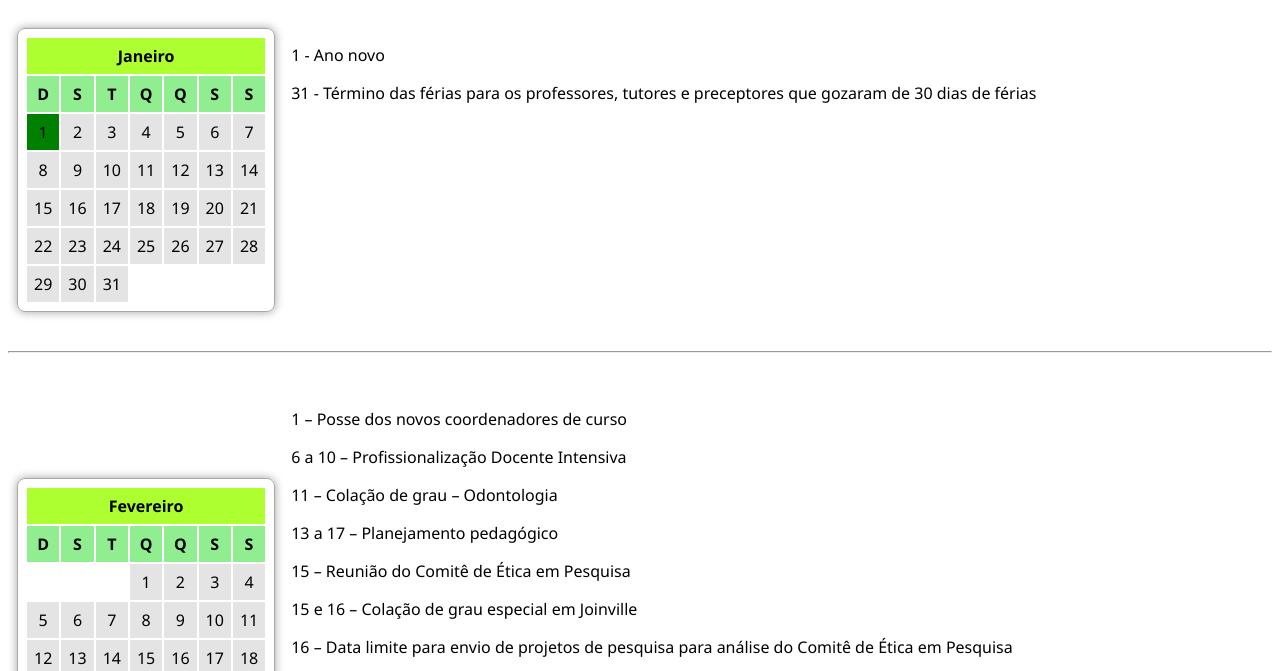
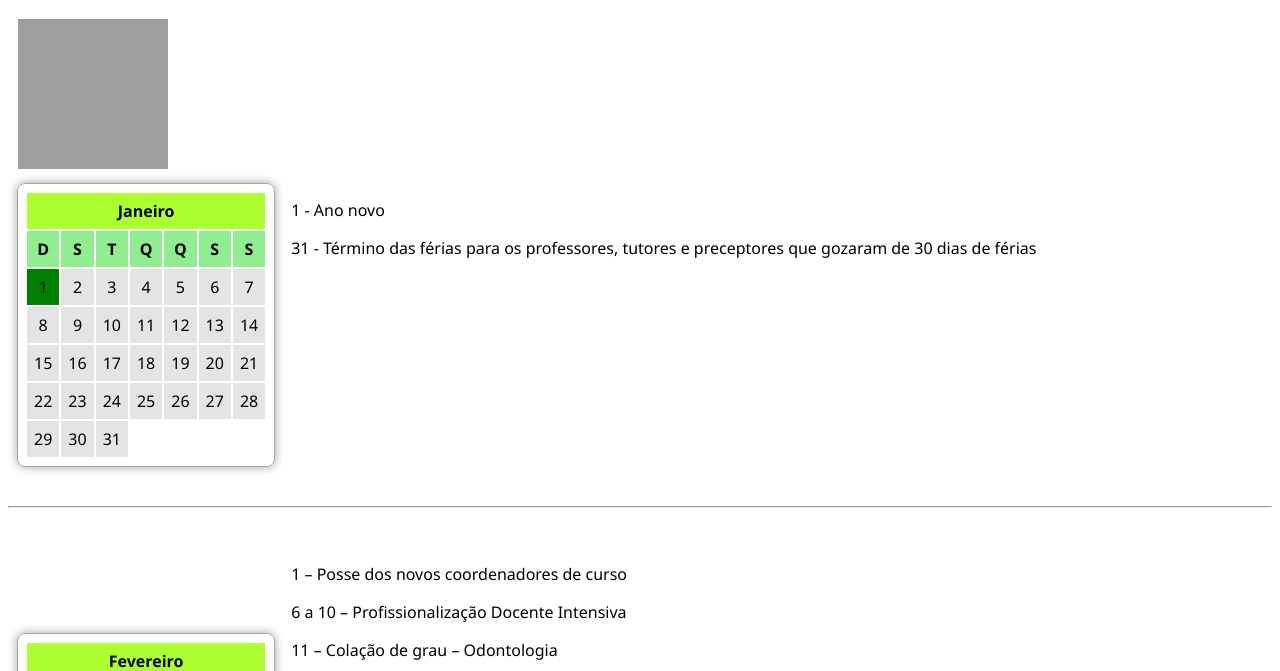
Before and after one commit to murilott/murilo.github.io, a plain HTML site: page index-cal.html in a window 1280 px wide. Shown: the part 67-738 px from the top of the page. Drawn offline with Linux system fonts and the light colour scheme; grey boxes are pictures that could not be loaded.

Commit message:
Update index-cal.html

```diff
--- a/index-cal.html
+++ b/index-cal.html
@@ -50,10 +50,15 @@
             text-align: justify;
             vertical-align: top;
         }
+        span {
+        padding: 10px;
+        }
     </style>
 
     <body>
         <h1>Calendário acadêmico Univille</h1>
+        <span><img src="https://images02.gruposinternet.com.br/unsafe/300x300/smart/https://www.univille.edu.br/images/881524/881602-597564d7555ac15450ddd43c37626301.png"
+                   width="150" height="150">
 
         <table>
             <tbody>
```
